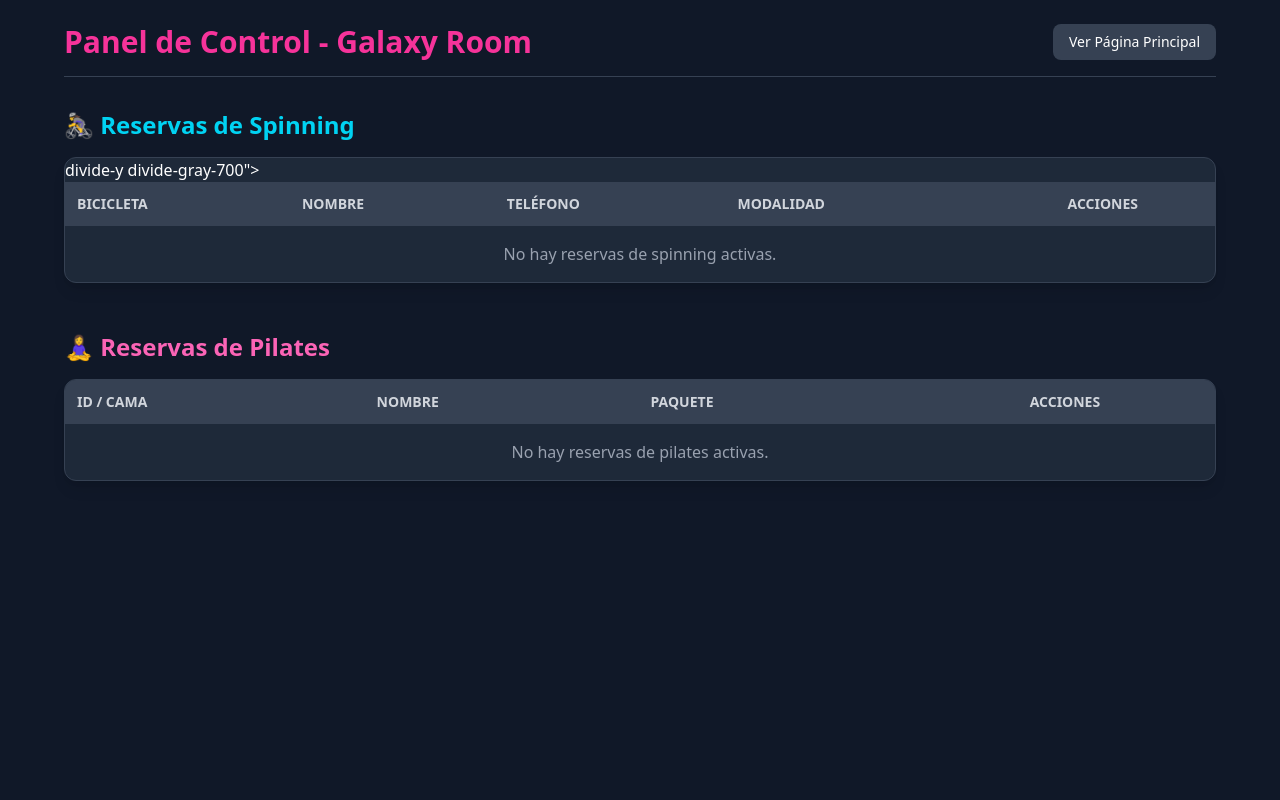
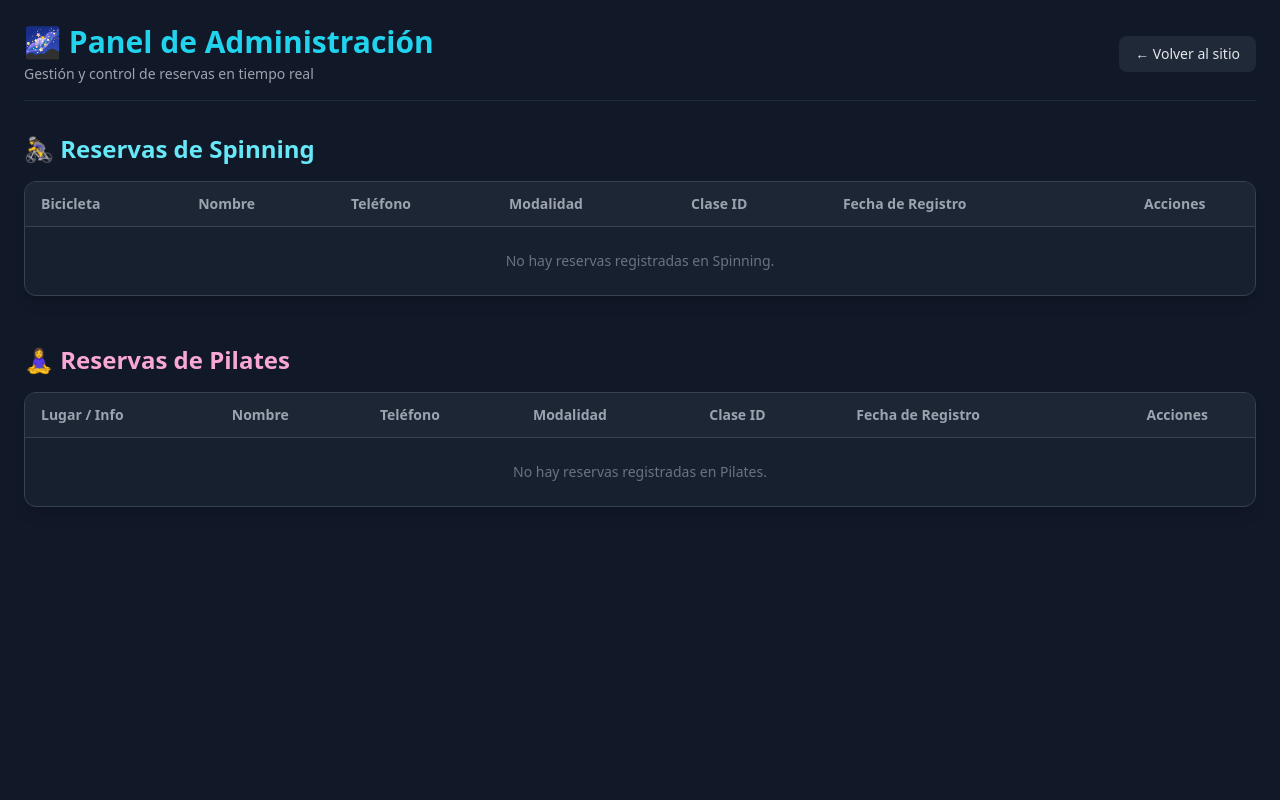
Before and after one commit to B2402/galaxy-room-reservas, a FastAPI app: page /admin/galaxy in a window 1280 px wide. Run offline with FastAPI, Linux system fonts and the light colour scheme; some libraries are stand-ins or nearby versions.

Commit message:
Update admin.html

```diff
--- a/templates/admin.html
+++ b/templates/admin.html
@@ -2,83 +2,115 @@
 <html lang="es">
 <head>
     <meta charset="UTF-8">
+    <meta name="viewport" content="width=device-width, initial-scale=1.0">
     <title>Panel de Administración - Galaxy Room</title>
-    <script src="https://cdn.jsdelivr.net/npm/@tailwindcss/browser@4"></script>
+    <!-- Tailwind CSS CDN -->
+    <script src="https://cdn.tailwindcss.com"></script>
 </head>
-<body class="bg-gray-900 text-white font-sans p-6">
-    <div class="max-w-6xl mx-auto">
-        <header class="flex justify-between items-center mb-8 border-b border-gray-700 pb-4">
-            <h1 class="text-3xl font-bold text-pink-500">Panel de Control - Galaxy Room</h1>
-            <a href="/" class="bg-gray-700 hover:bg-gray-600 px-4 py-2 rounded-lg text-sm transition">Ver Página Principal</a>
+<body class="bg-gray-900 text-gray-100 min-h-screen p-6">
+    <div class="max-w-7xl mx-auto">
+
+        <!-- Encabezado -->
+        <header class="flex justify-between items-center mb-8 border-b border-gray-800 pb-4">
+            <div>
+                <h1 class="text-3xl font-bold text-cyan-400">🌌 Panel de Administración</h1>
+                <p class="text-gray-400 text-sm mt-1">Gestión y control de reservas en tiempo real</p>
+            </div>
+            <a href="/" class="bg-gray-800 hover:bg-gray-700 text-gray-200 px-4 py-2 rounded-lg text-sm transition">
+                ← Volver al sitio
+            </a>
         </header>
 
-        <!-- Sección Spinning -->
+        <!-- SECCIÓN: RESERVAS DE SPINNING -->
         <section class="mb-12">
-            <h2 class="text-2xl font-semibold mb-4 text-cyan-400">🚴‍♀️ Reservas de Spinning</h2>
-            <div class="bg-gray-800 rounded-xl overflow-hidden shadow-lg border border-gray-700">
+            <h2 class="text-2xl font-semibold mb-4 text-cyan-300">🚴‍♀️ Reservas de Spinning</h2>
+            <div class="bg-gray-800/50 rounded-xl border border-gray-700 overflow-hidden shadow-lg">
+                <div class="overflow-x-auto">
                     <table class="w-full text-left border-collapse">
                         <thead>
-                        <tr class="bg-gray-700 text-gray-300 text-sm uppercase">
-                            <th class="p-3">Bicicleta</th>
-                            <th class="p-3">Nombre</th>
-                            <th class="p-3">Teléfono</th>
-                            <th class="p-3">Modalidad</th>
-                            <th class="p-3 text-center">Acciones</th>
+                            <tr class="border-b border-gray-700 text-gray-400 bg-gray-800/80 text-sm">
+                                <th class="py-3 px-4">Bicicleta</th>
+                                <th class="py-3 px-4">Nombre</th>
+                                <th class="py-3 px-4">Teléfono</th>
+                                <th class="py-3 px-4">Modalidad</th>
+                                <th class="py-3 px-4">Clase ID</th>
+                                <th class="py-3 px-4">Fecha de Registro</th>
+                                <th class="py-3 px-4 text-center">Acciones</th>
                             </tr>
                         </thead>
-                    divide-y divide-gray-700">
-                        {% for r in spinning %}
-                        <tr class="hover:bg-gray-750 transition">
-                            <td class="p-3 font-bold text-cyan-300">Bici {{ r.bicicleta }}</td>
-                            <td class="p-3">{{ r.nombre }}</td>
-                            <td class="p-3">{{ r.telefono }}</td>
-                            <td class="p-3 text-gray-400">{{ r.modalidad or 'N/A' }}</td>
-                            <td class="p-3 text-center">
-                                <form action="/admin/eliminar/spinning/{{ r.id }}" method="post">
-                                    <button type="submit" class="bg-red-600 hover:bg-red-700 text-white px-3 py-1 rounded text-xs transition">Liberar</button>
+                        <tbody class="divide-y divide-gray-800 text-sm">
+                            {% for reserva in spinning %}
+                            <tr class="hover:bg-gray-800/40 transition">
+                                <td class="py-3 px-4 text-cyan-400 font-semibold">Bici {{ reserva.bicicleta }}</td>
+                                <td class="py-3 px-4">{{ reserva.nombre }}</td>
+                                <td class="py-3 px-4">{{ reserva.telefono }}</td>
+                                <td class="py-3 px-4">{{ reserva.modalidad }}</td>
+                                <td class="py-3 px-4">{{ reserva.clase_id }}</td>
+                                <td class="py-3 px-4 text-gray-400">{{ reserva.created_at }}</td>
+                                <td class="py-3 px-4 text-center">
+                                    <form action="/admin/eliminar/spinning/{{ reserva.id }}" method="POST" style="display:inline;">
+                                        <button type="submit" class="bg-red-600 hover:bg-red-700 text-white px-3 py-1 rounded text-xs font-medium transition shadow">
+                                            Liberar
+                                        </button>
                                     </form>
                                 </td>
                             </tr>
                             {% else %}
-                        <tr><td colspan="5" class="p-4 text-center text-gray-400">No hay reservas de spinning activas.</td></tr>
+                            <tr>
+                                <td colspan="7" class="py-6 text-center text-gray-500">No hay reservas registradas en Spinning.</td>
+                            </tr>
                             {% endfor %}
                         </tbody>
                     </table>
                 </div>
+            </div>
         </section>
 
-        <!-- Sección Pilates -->
-        <section>
-            <h2 class="text-2xl font-semibold mb-4 text-pink-400">🧘‍♀️ Reservas de Pilates</h2>
-            <div class="bg-gray-800 rounded-xl overflow-hidden shadow-lg border border-gray-700">
+        <!-- SECCIÓN: RESERVAS DE PILATES -->
+        <section class="mb-12">
+            <h2 class="text-2xl font-semibold mb-4 text-pink-300">🧘‍♀️ Reservas de Pilates</h2>
+            <div class="bg-gray-800/50 rounded-xl border border-gray-700 overflow-hidden shadow-lg">
+                <div class="overflow-x-auto">
                     <table class="w-full text-left border-collapse">
                         <thead>
-                        <tr class="bg-gray-700 text-gray-300 text-sm uppercase">
-                            <th class="p-3">ID / Cama</th>
-                            <th class="p-3">Nombre</th>
-                            <th class="p-3">Paquete</th>
-                            <th class="p-3 text-center">Acciones</th>
+                            <tr class="border-b border-gray-700 text-gray-400 bg-gray-800/80 text-sm">
+                                <th class="py-3 px-4">Lugar / Info</th>
+                                <th class="py-3 px-4">Nombre</th>
+                                <th class="py-3 px-4">Teléfono</th>
+                                <th class="py-3 px-4">Modalidad</th>
+                                <th class="py-3 px-4">Clase ID</th>
+                                <th class="py-3 px-4">Fecha de Registro</th>
+                                <th class="py-3 px-4 text-center">Acciones</th>
                             </tr>
                         </thead>
-                    <tbody class="divide-y divide-gray-700">
-                        {% for r in pilates %}
-                        <tr class="hover:bg-gray-750 transition">
-                            <td class="p-3 font-bold text-pink-300">#{{ r.id }}</td>
-                            <td class="p-3">{{ r.nombre }}</td>
-                            <td class="p-3 text-gray-300">{{ r.paquete }}</td>
-                            <td class="p-3 text-center">
-                                <form action="/admin/eliminar/pilates/{{ r.id }}" method="post">
-                                    <button type="submit" class="bg-red-600 hover:bg-red-700 text-white px-3 py-1 rounded text-xs transition">Liberar</button>
+                        <tbody class="divide-y divide-gray-800 text-sm">
+                            {% for reserva in pilates %}
+                            <tr class="hover:bg-gray-800/40 transition">
+                                <td class="py-3 px-4 text-pink-400 font-semibold">{{ reserva.bicicleta }}</td>
+                                <td class="py-3 px-4">{{ reserva.nombre }}</td>
+                                <td class="py-3 px-4">{{ reserva.telefono }}</td>
+                                <td class="py-3 px-4">{{ reserva.modalidad }}</td>
+                                <td class="py-3 px-4">{{ reserva.clase_id }}</td>
+                                <td class="py-3 px-4 text-gray-400">{{ reserva.created_at }}</td>
+                                <td class="py-3 px-4 text-center">
+                                    <form action="/admin/eliminar/pilates/{{ reserva.id }}" method="POST" style="display:inline;">
+                                        <button type="submit" class="bg-red-600 hover:bg-red-700 text-white px-3 py-1 rounded text-xs font-medium transition shadow">
+                                            Liberar
+                                        </button>
                                     </form>
                                 </td>
                             </tr>
                             {% else %}
-                        <tr><td colspan="4" class="p-4 text-center text-gray-400">No hay reservas de pilates activas.</td></tr>
+                            <tr>
+                                <td colspan="7" class="py-6 text-center text-gray-500">No hay reservas registradas en Pilates.</td>
+                            </tr>
                             {% endfor %}
                         </tbody>
                     </table>
                 </div>
+            </div>
         </section>
+
     </div>
 </body>
 </html>
```
Lines whose indentation alone changed are shown as unchanged.
